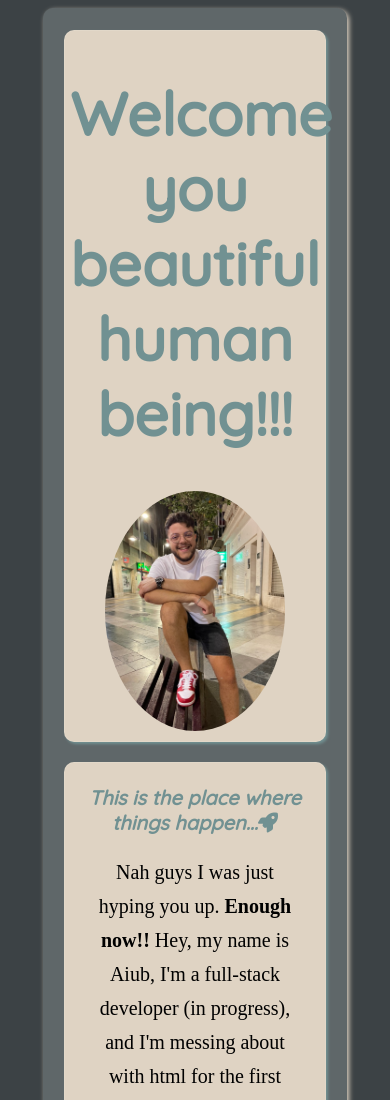
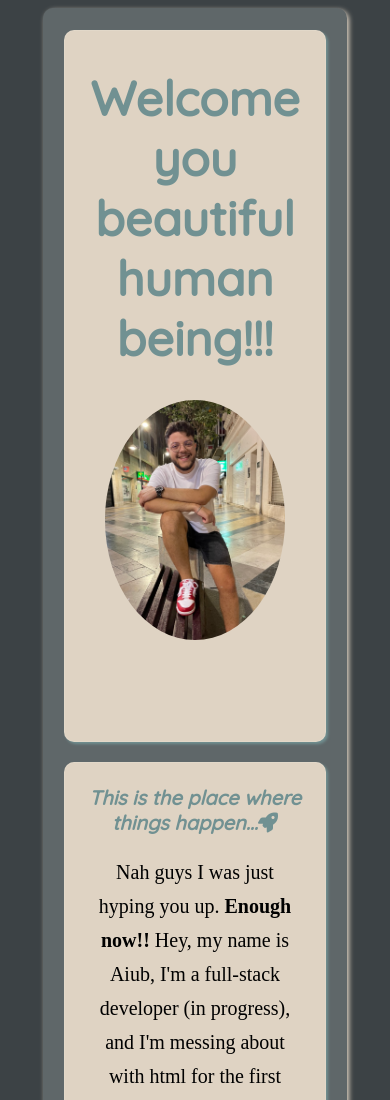
Before and after one commit to Aiub98/profile, a plain HTML site: page index.html in a window 390 px wide. Shown: the top 1100 px of the page. Drawn offline with Linux system fonts and the light colour scheme.

Commit message:
Last couple of things

```diff
--- a/index.html
+++ b/index.html
@@ -14,7 +14,7 @@
   <body>
       <div class="container">
         <div class="card-1">
-          <h1> Welcome you beautiful human being!!!</h1>
+          <h1 class="h1"> Welcome you beautiful human being!!!</h1>
           <img src="/profile/images/aiub.jpeg" alt="Aiub's picture" class="aiubs-img">
         </div>
         <div class="card-2">
--- a/style.css
+++ b/style.css
@@ -152,3 +152,9 @@ p{
     font-size: 20px;
   }
 }
+
+@media (max-width: 540px) {
+  .h1 {
+    font-size: 48px;
+  }
+}
```
